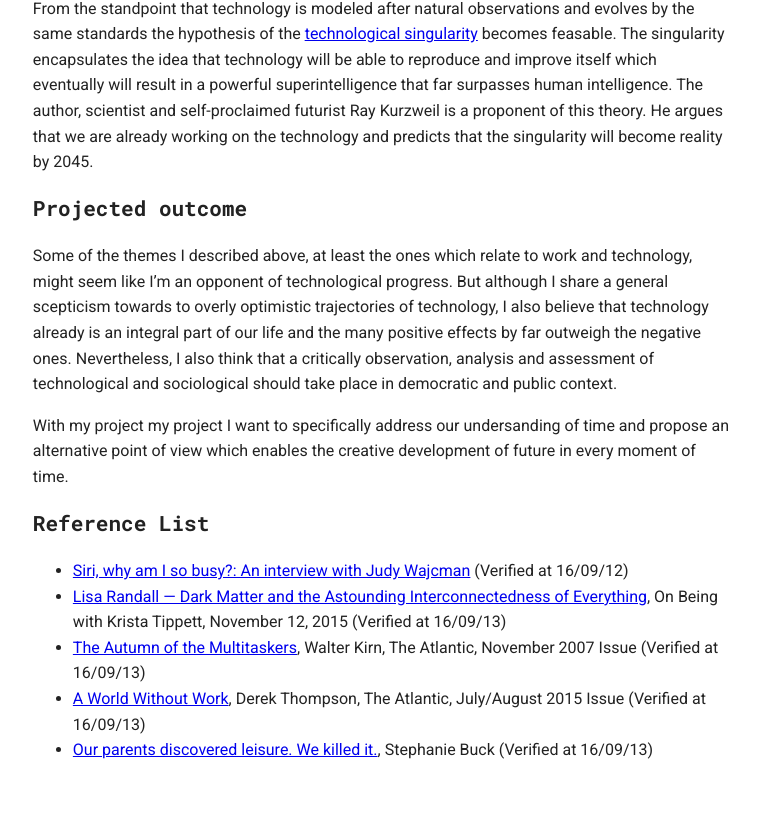
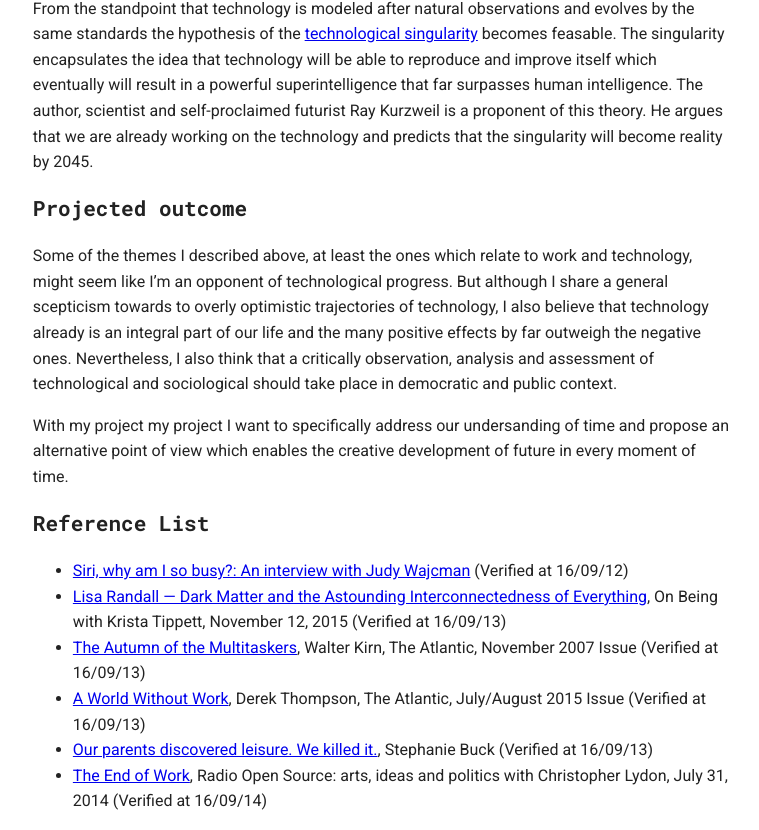
Before and after one commit to davidbeermann/timely-matter, a Jekyll site: the page built from motivation/index.md, in a window 1280 px wide and 900 px high, scrolled down 6963 px, cut to the strip 70-900 px from the top of the window. Shown: the whole strip, without its empty margins (377-1136 px from the left). Built offline with Jekyll 4.4.1, drawn with Linux system fonts in a browser that asks for light colours; before the commit the page ends 7812 px from its top, so only the background shows below that.

Commit message:
added another reference

```diff
--- a/motivation/index.md
+++ b/motivation/index.md
@@ -102,3 +102,4 @@ With my project my project I want to specifically address our undersanding of ti
 * [The Autumn of the Multitaskers](http://www.theatlantic.com/magazine/archive/2007/11/the-autumn-of-the-multitaskers/306342/), Walter Kirn, The Atlantic, November 2007 Issue (Verified at 16/09/13)
 * [A World Without Work](http://www.theatlantic.com/magazine/archive/2015/07/world-without-work/395294/), Derek Thompson, The Atlantic, July/August 2015 Issue (Verified at 16/09/13)
 * [Our parents discovered leisure. We killed it.](https://timeline.com/hobby-career-b5d199b0df18#.ck2fbab8o), Stephanie Buck (Verified at 16/09/13)
+* [The End of Work](http://radioopensource.org/the-end-of-work/), Radio Open Source: arts, ideas and politics with Christopher Lydon, July 31, 2014 (Verified at 16/09/14)
```
